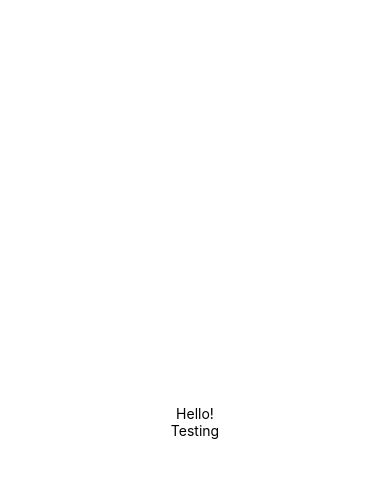
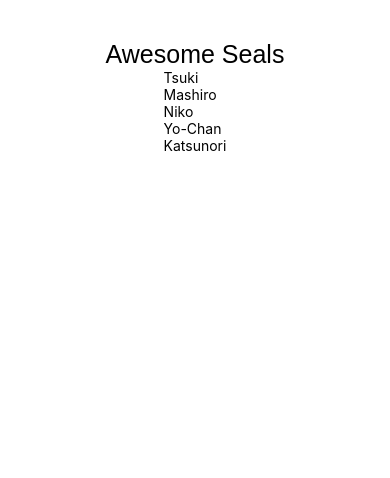
Before and after one commit to valmg11/Todo-List, a React Native app in the folder todo-list/: screen / in a window 390 px wide. Shown: the top 478 px of the page. Built offline with nearby package versions, Linux system fonts and the light colour scheme.

Commit message:
list testing

```diff
--- a/todo-list/App.js
+++ b/todo-list/App.js
@@ -1,12 +1,18 @@
 import { StatusBar } from 'expo-status-bar';
-import { StyleSheet, Text, View } from 'react-native';
-import { CheckBox } from '@rneui/themed';
+import { StyleSheet, Text, View, FlatList } from 'react-native';
+// import { CheckBox } from '@rneui/themed';
+
+let data = ["Tsuki", "Mashiro", "Niko", "Yo-Chan","Katsunori"];
 
 export default function App() {
   return (
     <View style={styles.container}>
-      <Text>Hello!</Text>
-      <Text>Testing</Text>
+      <Text style={styles.header}>Awesome Seals</Text>
+      <FlatList
+      data={data}
+      renderItem={({item}) => <Text>{item}</Text>}
+      keyExtractor={(index) => index.toString()}
+      />
       <StatusBar style="auto" />
     </View>
   );
@@ -18,5 +24,10 @@ const styles = StyleSheet.create({
     backgroundColor: '#fff',
     alignItems: 'center',
     justifyContent: 'center',
+    marginTop: 40,
+  },
+  header: {
+    fontSize: 25,
+    fontFamily: 'sans-serif',
   },
 });
```
